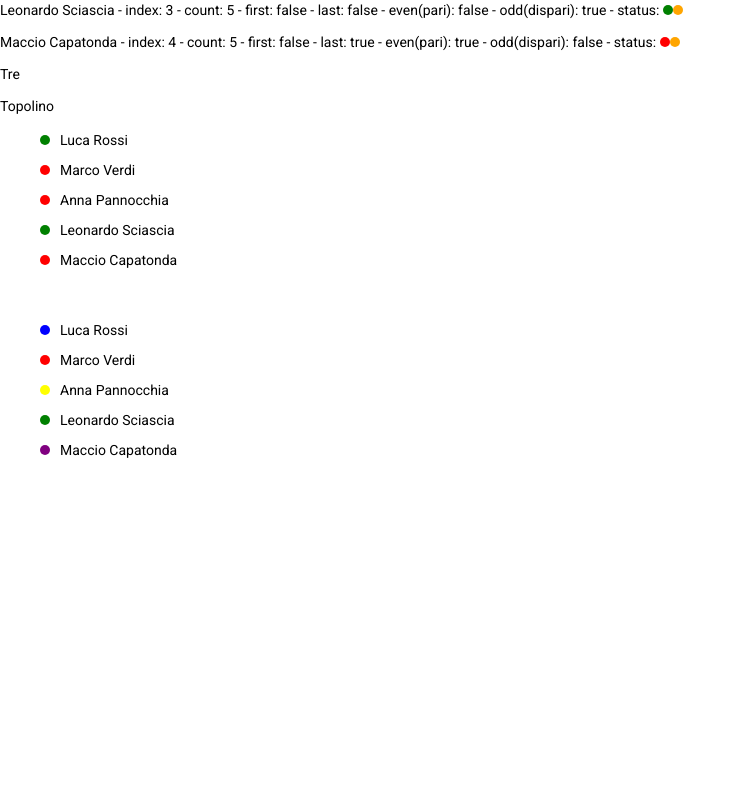
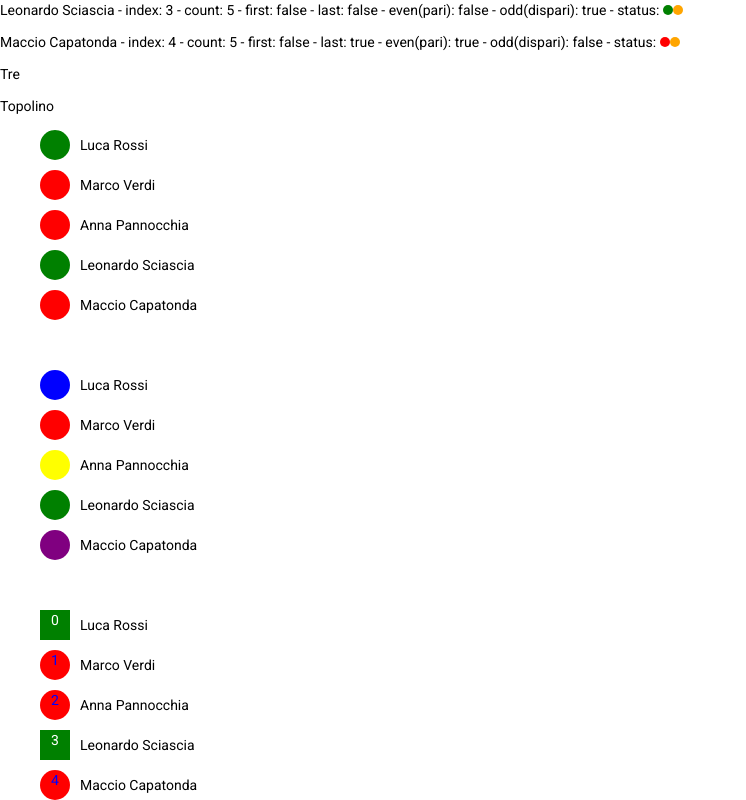
Before and after one commit to marcocrupi/angular-course, an Angular app: page / in a window 1280 px wide. Shown: the part 1394-2194 px from the top of the page, without its empty margins (0-746 px from the left). Before the commit the page ends 1854 px from the top, so only its background shows below. Built offline with nearby package versions, Linux system fonts and the light colour scheme.

Commit message:
add ngClass lesson 16

```diff
--- a/src/app/app.component.html
+++ b/src/app/app.component.html
@@ -111,3 +111,22 @@ facciamo riferimento alla variabile numero -->
     <p>{{ persona.nome }} {{ persona.cognome }}</p>
   </li>
 </ul>
+
+<ul [ngStyle]="{ 'margin-top': '50px' }">
+  <li class="ngStyleEs" *ngFor="let persona of persone; index as i">
+    <!-- In ngClass possiamo aggiungere anche più classi manualmente,
+    ad esempio [ngClass]="'cerchioOffline cerchioOnline'", c'è la
+    possibilità di inserirle anche in un array, ma a noi non interessa,
+    ci interessa la parte condizionale -->
+    <div
+      class="cerchio"
+      [ngClass]="{
+        'cerchioOnline secondaClasse': persona.isOnline,
+        cerchioOffline: !persona.isOnline
+      }"
+    >
+      {{ i }}
+    </div>
+    <p>{{ persona.nome }} {{ persona.cognome }}</p>
+  </li>
+</ul>
--- a/src/app/app.component.scss
+++ b/src/app/app.component.scss
@@ -32,9 +32,24 @@ li.ngStyleEs {
   .cerchio {
     margin-right: 10px;
     display: inline-block;
-    height: 10px;
-    width: 10px;
+    height: 30px;
+    width: 30px;
     background-color: rgb(0, 4, 255);
     border-radius: 20px;
+    text-align: center;
+  }
+
+  .cerchioOnline {
+    background-color: green;
+    color: white;
+  }
+
+  .cerchioOffline {
+    background-color: red;
+    color: blue;
+  }
+
+  .secondaClasse {
+    border-radius: 0;
   }
 }
```
Also changed, not shown: 1 other file (tests, documents, lock files or other folders).
